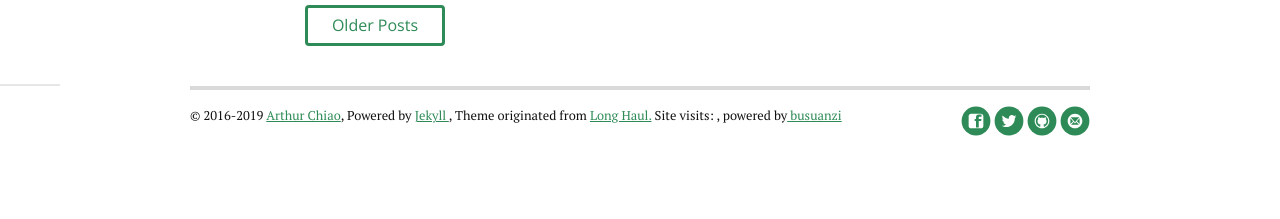
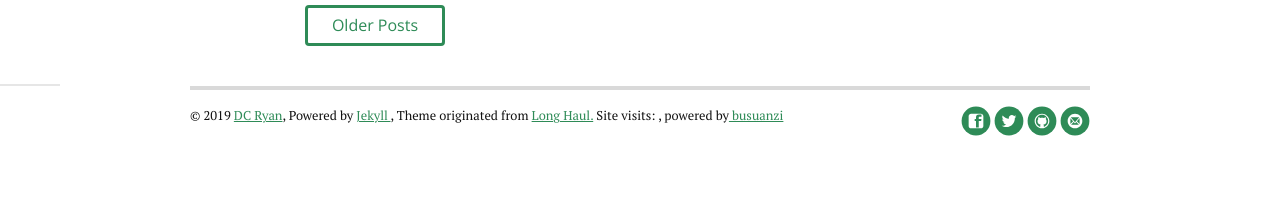
Before and after one commit to halcity/halcity.github.io, a Jekyll site: the page built from index.html, in a window 1280 px wide. Shown: the part 1491-1710 px from the top of the page. Built offline with Jekyll 4.4.1, drawn with Linux system fonts in a browser that asks for light colours; nearby versions of some CDN libraries; the list of posts is cut into pages by our own code; comment, search, counter and statistics services are not loaded.

Commit message:
change _config

```diff
--- a/_includes/footer.html
+++ b/_includes/footer.html
@@ -1,7 +1,7 @@
 <div class="footer">
    <div class="container">
-      <p class="copy">&copy; 2016-{{ site.time | date: '%Y' }}
-      <a href="https://arthurchiao.github.io">Arthur Chiao</a>, Powered by
+      <p class="copy">&copy; {{ site.time | date: '%Y' }}
+      <a href="https://dcryan.com">DC Ryan</a>, Powered by
       <a href="http://jekyllrb.com">Jekyll </a>, Theme originated from
       <a href="https://github.com/brianmaierjr/long-haul"> Long Haul.</a>
 
```
